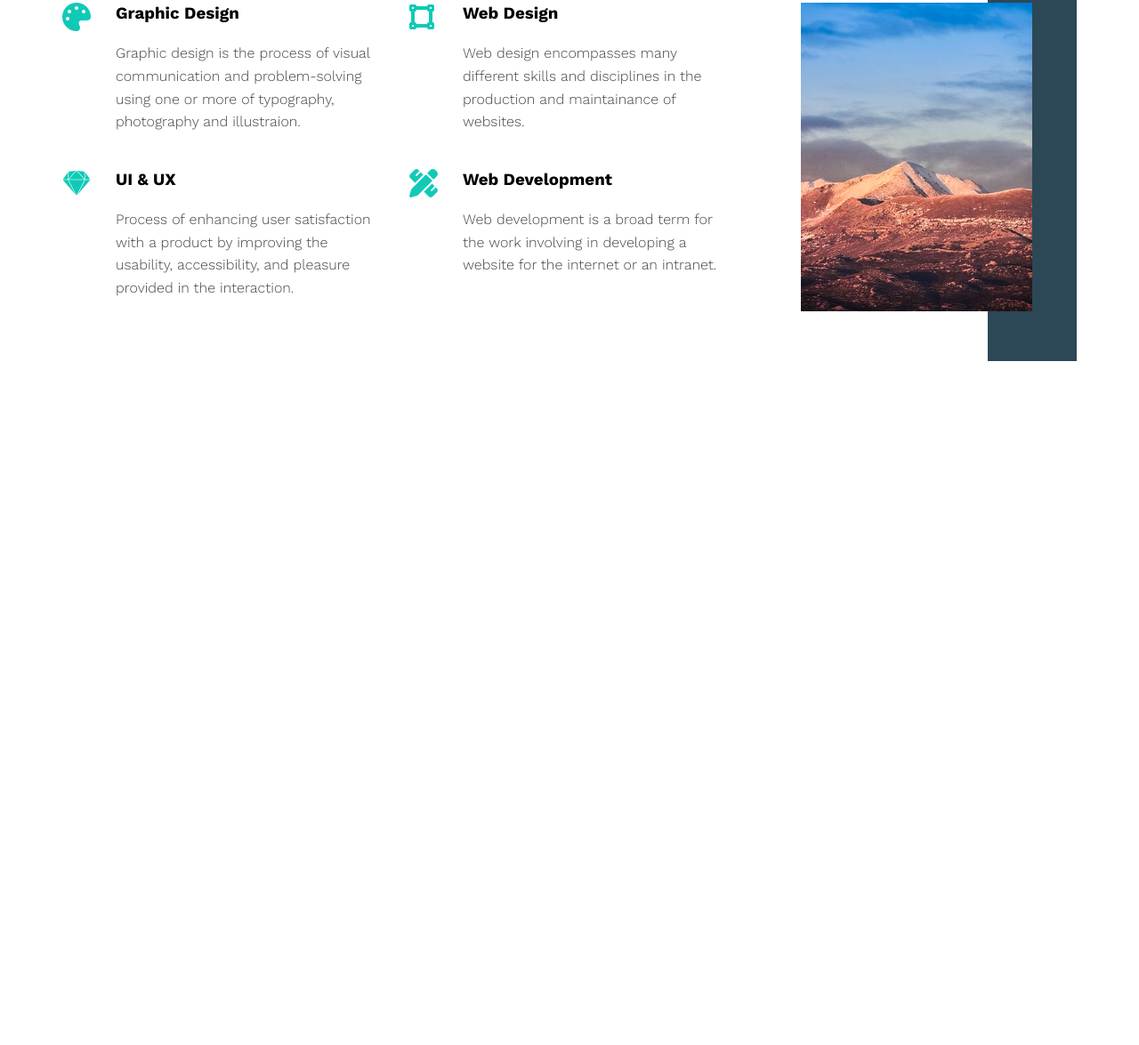
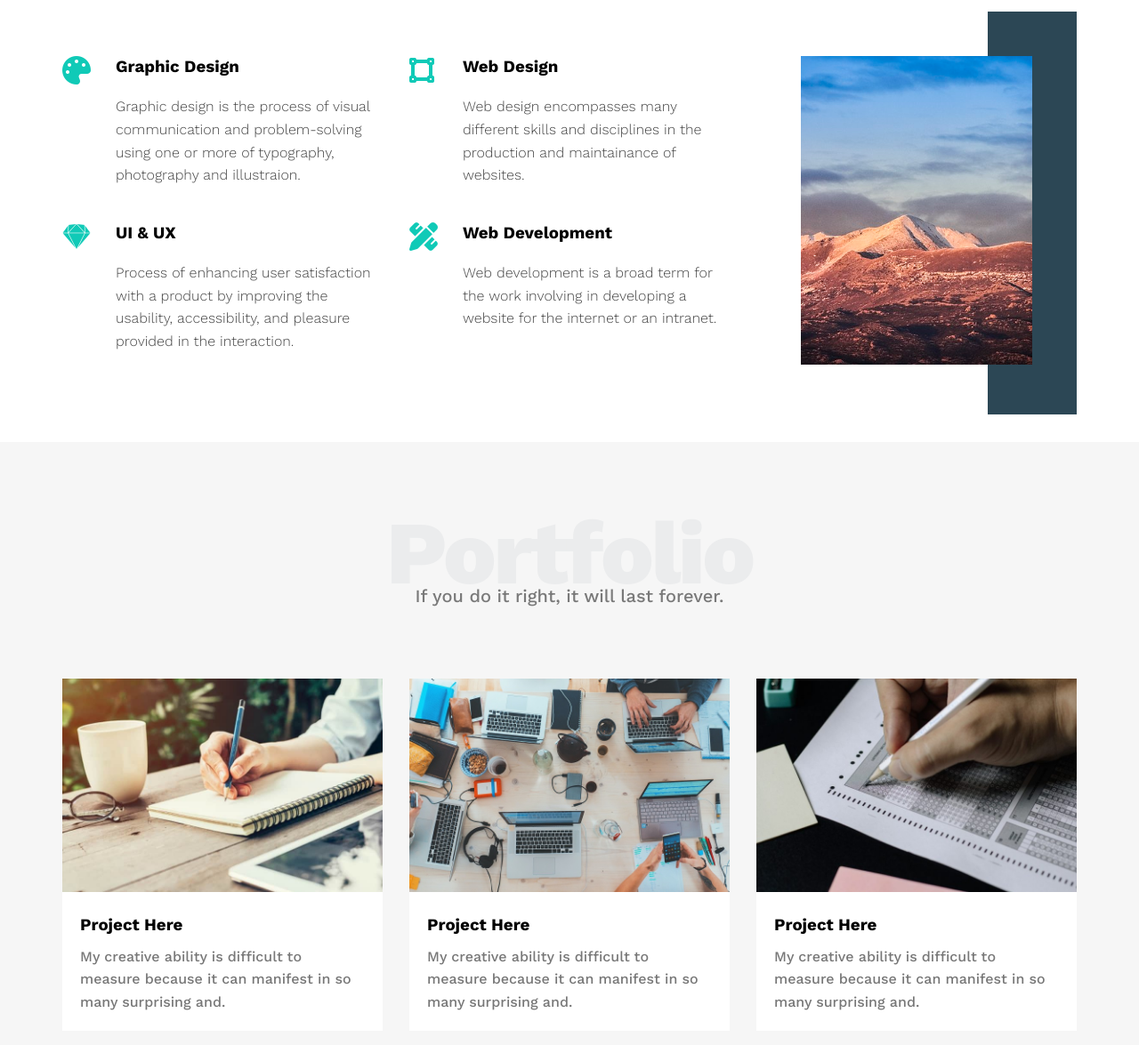
Before and after one commit to aehamdy/leon-html-css-template, a plain HTML site: page index.html in a window 1280 px wide. Shown: the part 1407-2582 px from the top of the page at 89% size. Before the commit the page ends 1813 px from the top, so only its background shows below. Drawn offline with nearby package versions, Linux system fonts and the light colour scheme.

Commit message:
Added portfolio section

```diff
--- a/index.html
+++ b/index.html
@@ -43,7 +43,7 @@
       </div>
     </header>
 
-    <section class="section section--landing">
+    <section class="section section-landing">
       <div class="section__content">
         <h1 class="section__heading">Hello There</h1>
         <p class="section__description">
@@ -52,7 +52,7 @@
       </div>
     </section>
 
-    <section class="section section--features">
+    <section class="section section-features">
       <div class="container section__threeCols">
         <div class="section__feat">
           <i class="fas fa-magic fa-3x"></i>
@@ -81,7 +81,7 @@
       </div>
     </section>
 
-    <section class="section section--services">
+    <section class="section section-services" id="services">
       <div class="container">
         <h2 class="special-heading">Services</h2>
         <p>Don't be busy, be productive</p>
@@ -138,7 +138,7 @@
                 </p>
               </div>
             </div>
-            <!-- End of serve box -->
+            <!-- End of serv box -->
           </div>
           <div class="section__services-col">
             <div class="section__services-image">
@@ -148,5 +148,56 @@
         </div>
       </div>
     </section>
+
+    <section class="section section-portfolio" id="portfolio">
+      <div class="container">
+        <h2 class="special-heading">Portfolio</h2>
+        <p>If you do it right, it will last forever.</p>
+        <div class="section__portfolio-content">
+          <div class="section__portfolio-card">
+            <img
+              class="section__portfolio-image"
+              src="./assets/portfolio-1.jpg"
+              alt="Project Pic"
+            />
+            <div class="section__portfolio-info">
+              <h3 class="section__portfolio-heading">Project Here</h3>
+              <p class="section__portfolio-para">
+                My creative ability is difficult to measure because it can
+                manifest in so many surprising and.
+              </p>
+            </div>
+          </div>
+          <div class="section__portfolio-card">
+            <img
+              class="section__portfolio-image"
+              src="./assets/portfolio-2.jpg"
+              alt="Project Pic"
+            />
+            <div class="section__portfolio-info">
+              <h3 class="section__portfolio-heading">Project Here</h3>
+              <p class="section__portfolio-para">
+                My creative ability is difficult to measure because it can
+                manifest in so many surprising and.
+              </p>
+            </div>
+          </div>
+          <div class="section__portfolio-card">
+            <img
+              class="section__portfolio-image"
+              src="./assets/portfolio-3.jpg"
+              alt="Project Pic"
+            />
+            <div class="section__portfolio-info">
+              <h3 class="section__portfolio-heading">Project Here</h3>
+              <p class="section__portfolio-para">
+                My creative ability is difficult to measure because it can
+                manifest in so many surprising and.
+              </p>
+            </div>
+          </div>
+        </div>
+      </div>
+    </section>
   </body>
 </html>
--- a/styles/_mixins.scss
+++ b/styles/_mixins.scss
@@ -3,3 +3,9 @@
   grid-template-columns: $gtc;
   gap: $gap;
 }
+
+@mixin section($padding-top: 6rem, $padding-bottom: 6rem, $bg: $color-grey) {
+  padding-top: $padding-top;
+  padding-bottom: $padding-bottom;
+  background-color: $bg;
+}
--- a/styles/_section.scss
+++ b/styles/_section.scss
@@ -2,7 +2,7 @@
 @import "./mixins";
 
 .section {
-  &--landing {
+  &-landing {
     background-image: url("../assets/landing.jpg");
     background-size: cover;
     height: calc(100vh - 6.4rem);
@@ -30,9 +30,8 @@
     line-height: 1.8;
   }
 
-  &--features {
-    padding: $default-padding 0;
-    background-color: $color-grey;
+  &-features {
+    @include section;
   }
 
   &__threeCols {
@@ -54,9 +53,13 @@
 
     > p {
       line-height: 1.8;
-      color: #777;
+      color: $color-dark-grey;
       font-size: 1.7rem;
     }
+  }
+
+  &-services {
+    @include section($bg: transparent);
   }
 
   &__services-content {
@@ -116,4 +119,31 @@
       width: 26rem;
     }
   }
+
+  &-portfolio {
+    @include section;
+  }
+
+  &__portfolio-content {
+    @include d-grid($gap: 3rem);
+    margin-top: 8rem;
+  }
+
+  &__portfolio-card {
+    background-color: $color-white;
+  }
+
+  &__portfolio-image {
+    max-width: 100%;
+  }
+
+  &__portfolio-info {
+    padding: 2rem;
+  }
+
+  &__portfolio-para {
+    color: $color-dark-grey;
+    line-height: 1.6;
+    margin-top: 1rem;
+  }
 }
--- a/styles/_variables.scss
+++ b/styles/_variables.scss
@@ -1,8 +1,10 @@
 $primary-color: #10cab7;
 $secondary-color: #2c4755;
+$color-white: #fff;
 $color-black: #333;
 $color-light-black: #444;
 $color-grey: #f6f6f6;
+$color-dark-grey: #777;
 
 $default-padding: 6rem;
 
```
Also changed, not shown: styles/style.css, 1 other file.
